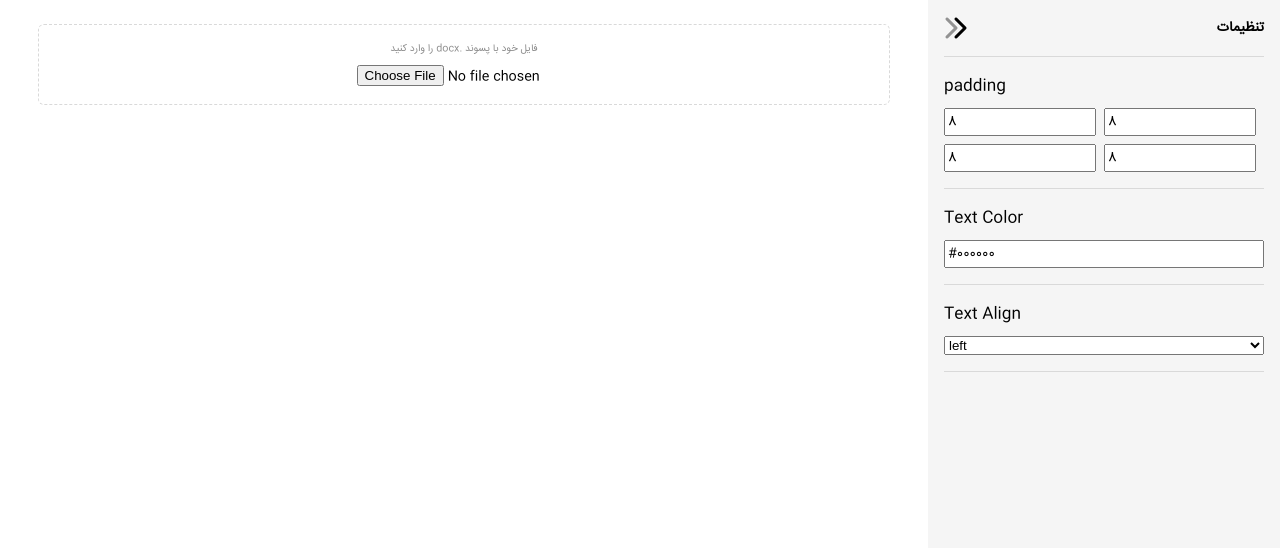
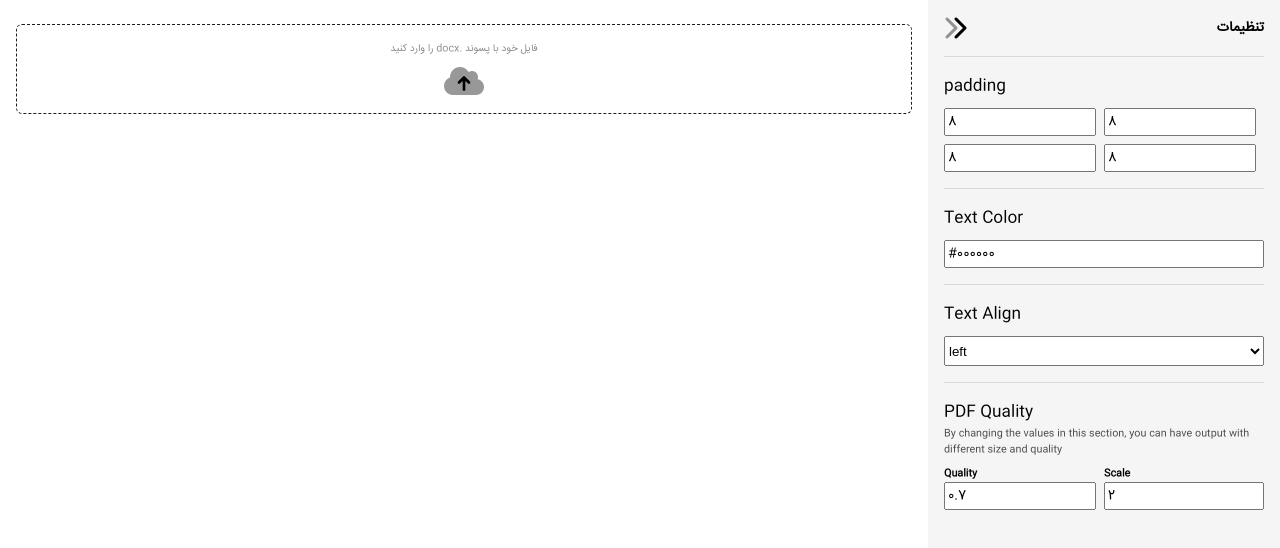
Before and after one commit to ZaniarManochehri/word-reader, a React (Create React App) app: page / in a window 1280 px wide. Shown: the top 548 px of the page. Built offline with nearby package versions, Linux system fonts and the light colour scheme; a web font is replaced by a local one.

Commit message:
Fixed sidebar style

```diff
--- a/src/App.scss
+++ b/src/App.scss
@@ -16,9 +16,10 @@ $iranSansBold: "IRANSansWeb(FaNum)_Bold";
 }
 
 body {
+  direction: rtl;
   margin: 0 auto;
+  position: relative;
   height: 100vh;
-  position: relative;
   overflow: hidden;
   font-family: $iranSans;
   -webkit-font-smoothing: antialiased;
--- a/src/components/layout/Layout.module.scss
+++ b/src/components/layout/Layout.module.scss
@@ -3,10 +3,14 @@
   inset: 0;
 
   .content {
-    width: 100%;
     height: 100%;
     position: relative;
     display: flex;
     flex-direction: row;
+
+    &.openSidebar {
+      // background-color: rgb(0, 0, 0, 0.8);
+      // z-index: 888;
+    }
   }
 }
--- a/src/components/layout/index.js
+++ b/src/components/layout/index.js
@@ -3,6 +3,8 @@ import React, { useState, cloneElement, isValidElement, Children } from 'react';
 import styles from './Layout.module.scss'
 
 const Layout = ({ children }) => {
+    const [openSidebar, setOpenSidebar] = useState(true);
+
     const [params, setParams] = useState({
         paddingTop: 8,
         paddingRight: 8,
@@ -10,6 +12,8 @@ const Layout = ({ children }) => {
         paddingLeft: 8,
         color: '#000000',
         textAlign: 'left',
+        quality: 0.7,
+        scale: 2,
     });
 
     const childrenWithProps = Children.map(children, child => {
@@ -20,10 +24,10 @@ const Layout = ({ children }) => {
     });
 
     return (
-        <div className={styles.layout}>
-            <div className={styles.content}>
+        <div className={`${styles.layout}`}>
+            <div className={`${styles.content} ${openSidebar && styles.openSidebar}`}>
+                <Sidebar open={openSidebar} onChange={(params) => setParams(params)} params={params} onChangeOpen={(open) => setOpenSidebar(open)} />
                 {childrenWithProps}
-                <Sidebar onChange={(params) => setParams(params)} params={params} />
             </div>
         </div>
     )
--- a/src/components/sidebar/Sidebar.module.scss
+++ b/src/components/sidebar/Sidebar.module.scss
@@ -6,6 +6,8 @@
   display: flex;
   flex-direction: column;
   gap: 16px;
+  overflow-y: auto;
+  overflow-x: hidden;
 
   .header {
     display: flex;
@@ -21,12 +23,10 @@
 
   &.open {
     width: 25%;
-    min-width: 25%;
   }
 
   &.close {
-    width: 2%;
-    min-width: 2%;
+    width: 28px;
   }
 
   .divider {
@@ -47,13 +47,25 @@
   }
 
   .item {
+    direction: ltr;
     display: flex;
     flex-direction: column;
     gap: 8px;
 
-    .label {
-      font-size: 14px;
-      font-weight: bold;
+    .itemTitleContainer {
+      display: flex;
+      flex-direction: column;
+
+      .label {
+        font-size: 14px;
+        font-weight: bold;
+      }
+
+      .itemDesc {
+        font-size: 10px;
+        font-weight: 400;
+        color: #464646;
+      }
     }
 
     .row {
@@ -62,8 +74,30 @@
       align-items: center;
       gap: 8px;
       input {
-        max-width: 45%;
+        width: 45%;
+      }
+    }
+
+    .qualityRow {
+      display: flex;
+      flex-direction: row;
+      align-items: center;
+      gap: 8px;
+
+      .itemElementContainer {
+        display: flex;
+        flex-direction: column;
+        width: 50%;
+
+        label {
+          font-size: 10px;
+          font-weight: 600;
+        }
       }
     }
   }
+
+  select {
+    height: 30px;
+  }
 }
--- a/src/components/sidebar/index.js
+++ b/src/components/sidebar/index.js
@@ -1,9 +1,10 @@
-import React, { useEffect, useState } from 'react';
+import React, { Fragment, useEffect, useState } from 'react';
 import styles from './Sidebar.module.scss'
 
-const Sidebar = ({ params, onChange }) => {
+const Sidebar = ({ open, params, onChange, onChangeOpen }) => {
 
-    const [isOpen, setIsOpen] = useState(true);
+    console.log('yy', open);
+    const [isOpen, setIsOpen] = useState(open);
     const [parameters, setParameters] = useState({});
 
     useEffect(() => {
@@ -16,45 +17,72 @@ const Sidebar = ({ params, onChange }) => {
         onChange({ ...parameters, [name]: value });
     }
 
-    const handleChangeTextAlign = (e) => {
-        const { value } = e.target;
-        setParameters({ ...parameters, textAlign: value });
-        onChange({ ...parameters, textAlign: value });
+    const handleChangeSelect = (e) => {
+        const { value, name } = e.target;
+        setParameters({ ...parameters, [name]: value });
+        onChange({ ...parameters, [name]: value });
     }
 
+    useEffect(() => {
+        setIsOpen(open)
+    }, [open])
+
+    useEffect(() => {
+        onChangeOpen(isOpen)
+    }, [isOpen])
+
+
     return (
-        <div className={`${styles.sidebar} ${styles[isOpen ? 'open' : 'close']}`}>
+        <div className={`${styles.sidebar} ${styles[isOpen ? 'open' : 'close']}`} onClick={(e) => e.stopPropagation()}>
             <div className={styles.header}>
+                {isOpen && <span>تنظیمات</span>}
                 <i className={`fa-duotone fa-chevrons-left ${styles.icon} ${isOpen && styles.rotate}`} onClick={() => setIsOpen(!isOpen)}></i>
-                {isOpen && <span>تنظیمات</span>}
             </div>
             <div className={isOpen && styles.divider} />
+            {isOpen && <Fragment>
                 <div className={styles.item}>
                     <label>padding</label>
                     <div className={styles.row}>
-                    <input type="number" placeholder='top' value={parameters?.paddingTop || ""} onChange={handleChange} name='paddingTop' />
-                    <input type="number" placeholder='right' value={parameters?.paddingRight || ""} onChange={handleChange} name='paddingRight' />
+                        <input type="number" min={0} placeholder='top' value={parameters?.paddingTop || ""} onChange={handleChange} name='paddingTop' />
+                        <input type="number" min={0} placeholder='right' value={parameters?.paddingRight || ""} onChange={handleChange} name='paddingRight' />
                     </div>
                     <div className={styles.row}>
-                    <input type="number" placeholder='bottom' value={parameters?.paddingBottom || ""} onChange={handleChange} name='paddingBottom' />
-                    <input type="number" placeholder='left' value={parameters?.paddingLeft || ""} onChange={handleChange} name='paddingLeft' />
+                        <input type="number" min={0} placeholder='bottom' value={parameters?.paddingBottom || ""} onChange={handleChange} name='paddingBottom' />
+                        <input type="number" min={0} placeholder='left' value={parameters?.paddingLeft || ""} onChange={handleChange} name='paddingLeft' />
                     </div>
                 </div>
-            <div className={isOpen && styles.divider} />
+                <div className={styles.divider} />
                 <div className={styles.item}>
                     <label>Text Color</label>
                     <input type="text" placeholder='example: #000000 or red' value={parameters?.color || ""} name='color' onChange={handleChange} />
                 </div>
-            <div className={isOpen && styles.divider} />
+                <div className={styles.divider} />
                 <div className={styles.item}>
                     <label>Text Align</label>
-                <select name="textAlign" id="textAlign" value={parameters?.textAlign} onChange={handleChangeTextAlign}>
+                    <select name="textAlign" id="textAlign" value={parameters?.textAlign} onChange={handleChangeSelect}>
                         <option value="center">center</option>
                         <option value="right">right</option>
                         <option value="left">left</option>
                     </select>
                 </div>
-            <div className={isOpen && styles.divider} />
+                <div className={styles.divider} />
+                <div className={styles.item}>
+                    <div className={styles.itemTitleContainer}>
+                        <label>PDF Quality</label>
+                        <span className={styles.itemDesc}>By changing the values in this section, you can have output with different size and quality</span>
+                    </div>
+                    <div className={styles.qualityRow}>
+                        <div className={styles.itemElementContainer}>
+                            <label>Quality</label>
+                            <input step='0.1' min={0.1} max={1} type="number" name='quality' value={parameters.quality || ""} onChange={handleChange} placeholder='A number between 0 and 1' />
+                        </div>
+                        <div className={styles.itemElementContainer}>
+                            <label>Scale</label>
+                            <input type="number" step='0.1' max={5} name='scale' value={parameters.scale || ""} onChange={handleChange} placeholder='example: 2' />
+                        </div>
+                    </div>
+                </div>
+            </Fragment>}
         </div>
     )
 }
--- a/src/pages/home/Home.module.scss
+++ b/src/pages/home/Home.module.scss
@@ -1,15 +1,15 @@
 .container {
   height: 100%;
-  width: 100%;
   display: flex;
+  flex: 1;
   flex-direction: column;
   gap: 24px;
   transition: all 0.3s ease-in-out;
 
   .fileSelectorContainer {
-    margin: 24px 38px 0px;
+    margin: 24px 16px 0px;
     border-radius: 6px;
-    border: 1px dashed #d9d9d9;
+    border: 1px dashed #221d1d;
     padding: 16px;
     display: flex;
     flex-direction: column;
@@ -26,11 +26,12 @@
 
   .wordTextContainer {
     display: flex;
-    overflow: auto;
+    overflow-y: auto;
     flex-direction: column;
     gap: 8px;
 
     .titleContainer {
+      direction: ltr;
       display: flex;
       flex-direction: row;
       align-items: center;
--- a/src/pages/home/index.js
+++ b/src/pages/home/index.js
@@ -1,11 +1,11 @@
-import React, { useState } from 'react';
+import React, { useRef, useState } from 'react';
 import mammoth from 'mammoth/mammoth.browser';
 import html2pdf from 'html2pdf.js';
 import styles from './Home.module.scss'
 
 const Home = ({ params }) => {
-    console.log('params', params);
-    const { color, textAlign, paddingTop, paddingRight, paddingBottom, paddingLeft } = params
+    const inputRef = useRef(null)
+    const { color, textAlign, paddingTop, paddingRight, paddingBottom, paddingLeft, quality, scale } = params
     const [wordContent, setWordContent] = useState('');
 
     const handleConvertToPDF = () => {
@@ -13,8 +13,8 @@ const Home = ({ params }) => {
         const opt = {
             margin: 0.5,
             filename: 'myfile.pdf',
-            image: { type: 'jpeg', quality: 0.7 },
-            html2canvas: { scale: 2 },
+            image: { type: 'jpeg', quality: +quality },
+            html2canvas: { scale },
             jsPDF: { compress: true, unit: 'in', format: 'a4', orientation: 'portrait' },
         };
 
@@ -36,9 +36,10 @@ const Home = ({ params }) => {
 
     return (
         <div className={styles.container}>
-            <div className={styles.fileSelectorContainer}>
+            <div className={styles.fileSelectorContainer} onClick={() => inputRef.current.click()}>
                 <span className={styles.desc}>فایل خود با پسوند .docx را وارد کنید</span>
-                <input type="file" onChange={handleFileUpload} accept='.docx' />
+                <input type="file" onChange={handleFileUpload} accept='.docx' ref={inputRef} hidden />
+                <i class="fa-duotone fa-cloud-arrow-up" style={{ fontSize: 32 }}></i>
             </div>
             {wordContent && (<div className={styles.wordTextContainer}>
                 <div className={styles.titleContainer}>
```
Also changed, not shown: public/css/all.css. Lines whose indentation alone changed are shown as unchanged.
